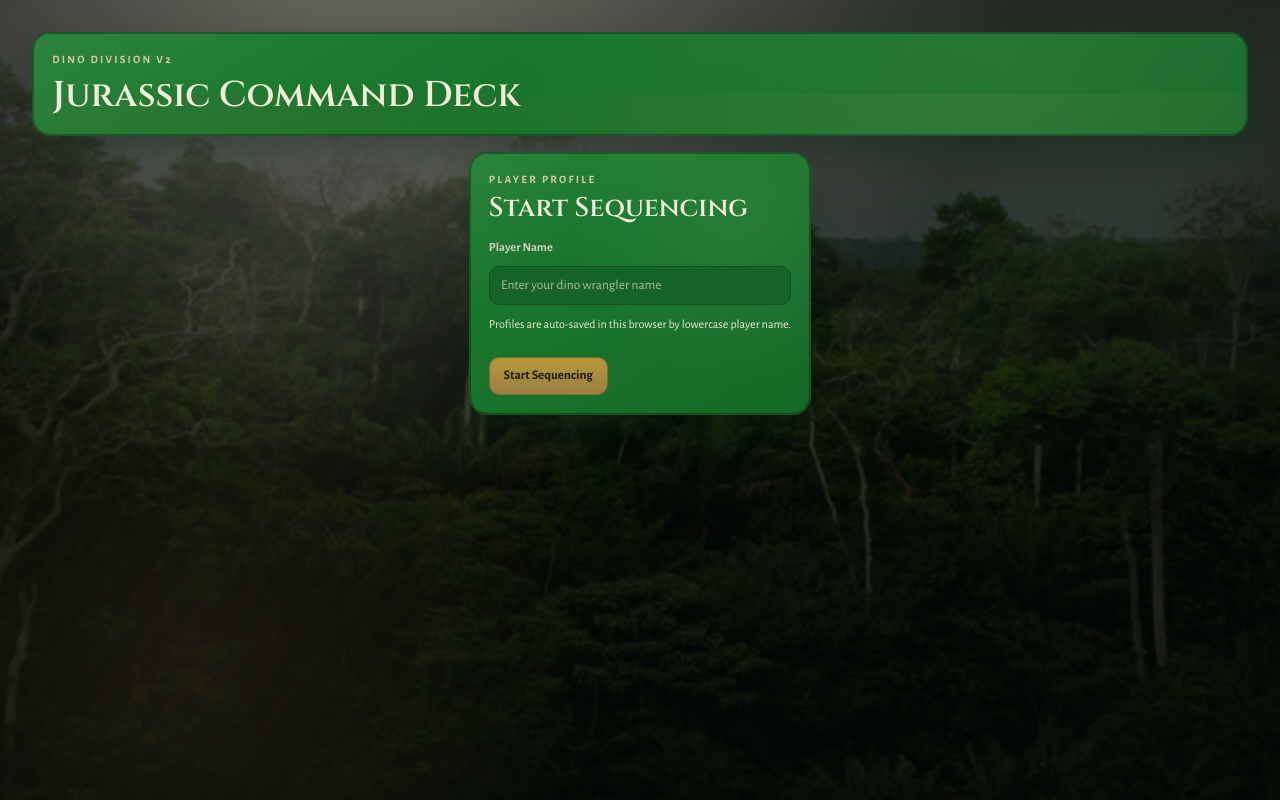
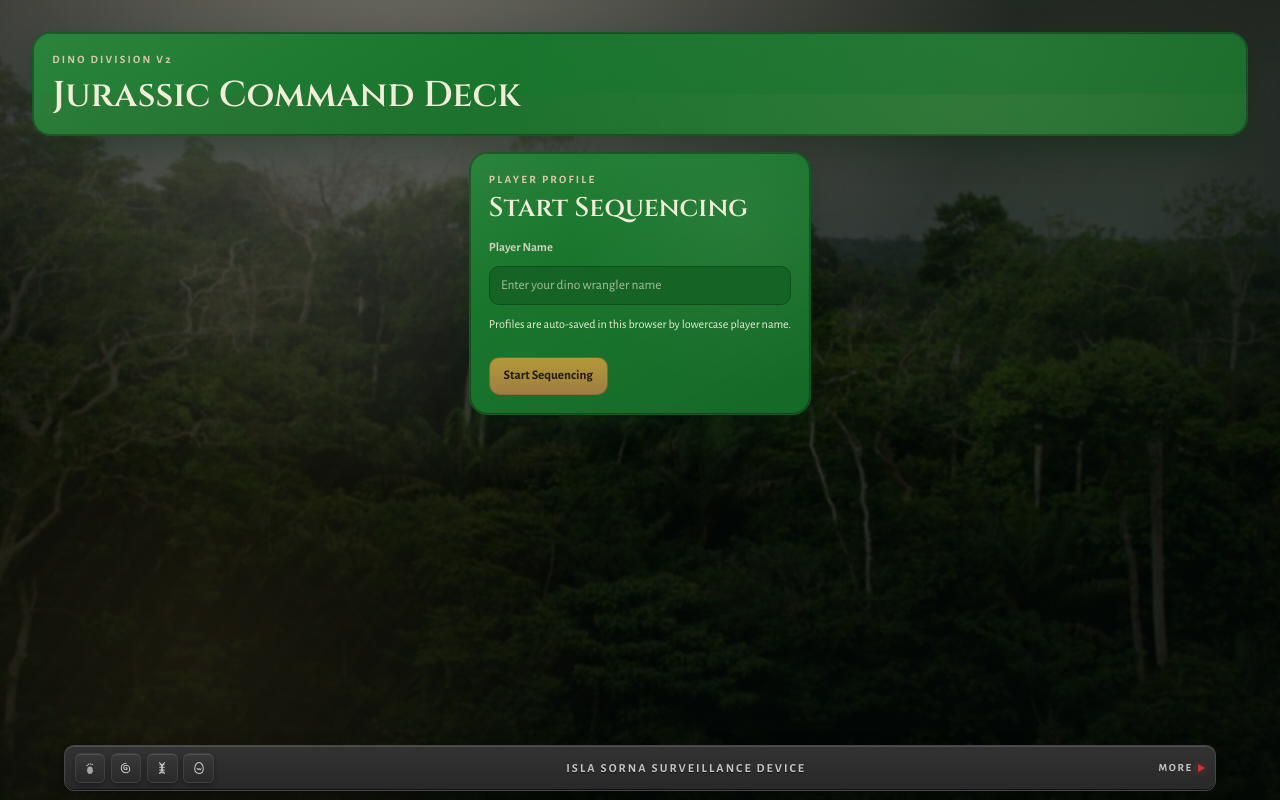
Before and after one commit to seezatnap/division-challenge, a Next.js app: page / in a window 1280 px wide. Built offline with nearby package versions, Linux system fonts and the light colour scheme.

Commit message:
feat(ui): (#6) Build a persistent bottom toolbar component
Co-Authored-By: seezatnap <seezatnap@gmail.com>

```diff
--- a/src/app/globals.css
+++ b/src/app/globals.css
@@ -59,6 +59,7 @@
 .jurassic-shell {
   min-height: 100vh;
   padding: 1.25rem;
+  padding-bottom: calc(5.35rem + env(safe-area-inset-bottom));
   position: relative;
   overflow: hidden;
 }
@@ -97,6 +98,127 @@
   z-index: 1;
   display: grid;
   gap: 1rem;
+}
+
+.jp-surveillance-toolbar {
+  position: fixed;
+  left: 50%;
+  bottom: calc(0.55rem + env(safe-area-inset-bottom));
+  transform: translateX(-50%);
+  z-index: 40;
+  width: min(72rem, calc(100vw - 1.2rem));
+  display: grid;
+  grid-template-columns: auto minmax(0, 1fr) auto;
+  align-items: center;
+  gap: clamp(0.45rem, 2vw, 1.1rem);
+  border: 1px solid color-mix(in srgb, var(--jp-toolbar-text) 30%, #111);
+  border-radius: 0.62rem;
+  background:
+    linear-gradient(
+      180deg,
+      color-mix(in srgb, var(--jp-toolbar) 72%, #474747),
+      color-mix(in srgb, var(--jp-toolbar) 94%, #0f0f0f)
+    ),
+    repeating-linear-gradient(
+      115deg,
+      rgba(255, 255, 255, 0.04) 0 5px,
+      rgba(0, 0, 0, 0.1) 5px 10px
+    );
+  box-shadow:
+    0 0.42rem 1rem rgba(7, 7, 7, 0.55),
+    inset 0 1px 0 rgba(255, 255, 255, 0.14),
+    inset 0 -1px 0 rgba(0, 0, 0, 0.55);
+  padding: 0.44rem 0.62rem;
+  backdrop-filter: blur(1.5px);
+}
+
+.jp-surveillance-toolbar-icons {
+  display: inline-flex;
+  align-items: center;
+  gap: 0.36rem;
+}
+
+.jp-surveillance-icon-button {
+  display: grid;
+  place-items: center;
+  width: 1.9rem;
+  height: 1.9rem;
+  border-radius: 0.35rem;
+  border: 1px solid color-mix(in srgb, var(--jp-toolbar-text) 30%, #0a0a0a);
+  background:
+    linear-gradient(
+      180deg,
+      color-mix(in srgb, var(--jp-toolbar) 70%, #5d5d5d),
+      color-mix(in srgb, var(--jp-toolbar) 94%, #141414)
+    );
+  color: color-mix(in srgb, var(--jp-toolbar-text) 88%, #fafafa);
+  box-shadow:
+    inset 0 1px 0 rgba(255, 255, 255, 0.12),
+    0 0.18rem 0.3rem rgba(8, 8, 8, 0.35);
+  cursor: pointer;
+  transition:
+    border-color 160ms ease,
+    color 160ms ease,
+    transform 160ms ease,
+    box-shadow 160ms ease;
+}
+
+.jp-surveillance-icon-button:hover {
+  border-color: color-mix(in srgb, var(--jp-toolbar-text) 54%, #0a0a0a);
+  color: #f5f5f5;
+  transform: translateY(-1px);
+}
+
+.jp-surveillance-icon-button:focus-visible {
+  outline: 2px solid color-mix(in srgb, var(--jp-accent-red) 75%, white);
+  outline-offset: 1px;
+}
+
+.jp-surveillance-icon {
+  width: 1rem;
+  height: 1rem;
+}
+
+.jp-surveillance-toolbar-label {
+  margin: 0;
+  text-align: center;
+  text-transform: uppercase;
+  font-variant: small-caps;
+  letter-spacing: 0.17em;
+  font-size: clamp(0.58rem, 1.4vw, 0.76rem);
+  font-weight: 700;
+  color: color-mix(in srgb, var(--jp-toolbar-text) 92%, #f5f5f5);
+  text-shadow: 0 1px 0 rgba(0, 0, 0, 0.65);
+  white-space: nowrap;
+}
+
+.jp-surveillance-toolbar-more {
+  justify-self: end;
+  display: inline-flex;
+  align-items: center;
+  gap: 0.34rem;
+  text-decoration: none;
+  font-size: 0.68rem;
+  letter-spacing: 0.15em;
+  font-weight: 700;
+  text-transform: uppercase;
+  color: color-mix(in srgb, var(--jp-toolbar-text) 90%, #f5f5f5);
+}
+
+.jp-surveillance-toolbar-more::after {
+  content: "";
+  width: 0;
+  height: 0;
+  border-top: 0.28rem solid transparent;
+  border-bottom: 0.28rem solid transparent;
+  border-left: 0.45rem solid var(--jp-accent-red);
+  filter: drop-shadow(0 0 0.2rem rgba(204, 51, 51, 0.65));
+}
+
+.jp-surveillance-toolbar-more:focus-visible {
+  outline: 2px solid color-mix(in srgb, var(--jp-accent-red) 75%, white);
+  outline-offset: 2px;
+  border-radius: 0.2rem;
 }
 
 .jurassic-panel {
@@ -1750,6 +1872,7 @@
 @media (min-width: 48rem) {
   .jurassic-shell {
     padding: 1.6rem;
+    padding-bottom: calc(5.7rem + env(safe-area-inset-bottom));
   }
 
   .jurassic-panel {
@@ -1762,6 +1885,32 @@
   }
 }
 
+@media (max-width: 45rem) {
+  .jp-surveillance-toolbar {
+    grid-template-columns: 1fr auto;
+    grid-template-areas:
+      "label more"
+      "icons more";
+    row-gap: 0.3rem;
+  }
+
+  .jp-surveillance-toolbar-icons {
+    grid-area: icons;
+  }
+
+  .jp-surveillance-toolbar-label {
+    grid-area: label;
+    text-align: left;
+    letter-spacing: 0.12em;
+    white-space: normal;
+  }
+
+  .jp-surveillance-toolbar-more {
+    grid-area: more;
+    align-self: center;
+  }
+}
+
 @media (min-width: 64rem) {
   .jurassic-shell {
     padding: 2rem;
--- a/src/app/page.tsx
+++ b/src/app/page.tsx
@@ -44,6 +44,7 @@
   type RewardDinosaurDossier,
 } from "@/features/rewards/lib/dino-dossiers";
 import { LiveDivisionWorkspacePanel } from "@/features/workspace-ui/components/live-division-workspace-panel";
+import { SurveillanceToolbar } from "@/features/workspace-ui/components/surveillance-toolbar";
 import {
   normalizePlayerProfileName,
   readPlayerProfileSnapshot,
@@ -1417,6 +1418,7 @@
             </form>
           </section>
         </div>
+        <SurveillanceToolbar />
       </main>
     );
   }
@@ -1628,6 +1630,7 @@
           </div>
         </div>
       </div>
+      <SurveillanceToolbar />
 
       {isHybridLabOpen && modalHost
         ? createPortal(
--- a/src/features/workspace-ui/components/index.ts
+++ b/src/features/workspace-ui/components/index.ts
@@ -9,3 +9,4 @@
 
 export * from "./bus-stop-long-division-renderer";
 export * from "./live-division-workspace-panel";
+export * from "./surveillance-toolbar";
--- /dev/null
+++ b/src/features/workspace-ui/components/surveillance-toolbar.tsx
@@ -0,0 +1,125 @@
+interface ToolbarIconProps {
+  className?: string;
+}
+
+function FootprintIcon({ className }: ToolbarIconProps) {
+  return (
+    <svg aria-hidden="true" className={className} viewBox="0 0 24 24">
+      <ellipse cx="12" cy="15.4" rx="4.3" ry="5.7" fill="currentColor" opacity="0.78" />
+      <circle cx="7.6" cy="8.4" r="1.1" fill="currentColor" />
+      <circle cx="9.8" cy="6.4" r="1.05" fill="currentColor" />
+      <circle cx="12.6" cy="5.8" r="1" fill="currentColor" />
+      <circle cx="15.2" cy="6.6" r="1.1" fill="currentColor" />
+    </svg>
+  );
+}
+
+function FossilIcon({ className }: ToolbarIconProps) {
+  return (
+    <svg
+      aria-hidden="true"
+      className={className}
+      fill="none"
+      stroke="currentColor"
+      strokeLinecap="round"
+      strokeLinejoin="round"
+      strokeWidth="1.55"
+      viewBox="0 0 24 24"
+    >
+      <path d="M12 4.9a7.1 7.1 0 1 0 0 14.2 5.6 5.6 0 1 0 0-11.2 3.35 3.35 0 1 0 0 6.7 1.7 1.7 0 1 0 0-3.4" />
+      <circle cx="12.2" cy="12.95" fill="currentColor" r="0.7" stroke="none" />
+    </svg>
+  );
+}
+
+function DnaHelixIcon({ className }: ToolbarIconProps) {
+  return (
+    <svg
+      aria-hidden="true"
+      className={className}
+      fill="none"
+      stroke="currentColor"
+      strokeLinecap="round"
+      strokeLinejoin="round"
+      strokeWidth="1.55"
+      viewBox="0 0 24 24"
+    >
+      <path d="M8.2 4c5 3.2 5 12.8 0 16" />
+      <path d="M15.8 4c-5 3.2-5 12.8 0 16" />
+      <path d="M8.9 7h6.2" />
+      <path d="M8.5 11h7" />
+      <path d="M8.5 15h7" />
+      <path d="M8.9 19h6.2" />
+    </svg>
+  );
+}
+
+function EggIcon({ className }: ToolbarIconProps) {
+  return (
+    <svg
+      aria-hidden="true"
+      className={className}
+      fill="none"
+      stroke="currentColor"
+      strokeLinecap="round"
+      strokeLinejoin="round"
+      strokeWidth="1.55"
+      viewBox="0 0 24 24"
+    >
+      <path d="M12 3.8c3.8 0 6.4 4.4 6.4 9.2 0 4.3-2.8 7.2-6.4 7.2S5.6 17.3 5.6 13c0-4.8 2.6-9.2 6.4-9.2Z" />
+      <path d="m9.2 13 1.6 1.35 1.35-1.35 1.65 1.55 1.2-1.2" />
+    </svg>
+  );
+}
+
+const toolbarEquipment = [
+  {
+    id: "footprint",
+    label: "Footprint tracker",
+    Icon: FootprintIcon,
+  },
+  {
+    id: "fossil",
+    label: "Fossil scanner",
+    Icon: FossilIcon,
+  },
+  {
+    id: "dna",
+    label: "DNA analyzer",
+    Icon: DnaHelixIcon,
+  },
+  {
+    id: "egg",
+    label: "Egg monitor",
+    Icon: EggIcon,
+  },
+] as const;
+
+export function SurveillanceToolbar() {
+  return (
+    <footer
+      aria-label="Isla Sorna surveillance toolbar"
+      className="jp-surveillance-toolbar"
+      data-ui-surface="surveillance-toolbar"
+      id="surveillance-device-toolbar"
+    >
+      <div
+        aria-label="Surveillance equipment controls"
+        className="jp-surveillance-toolbar-icons"
+        role="toolbar"
+      >
+        {toolbarEquipment.map(({ id, label, Icon }) => (
+          <button aria-label={label} className="jp-surveillance-icon-button" key={id} type="button">
+            <Icon className="jp-surveillance-icon" />
+          </button>
+        ))}
+      </div>
+
+      <p className="jp-surveillance-toolbar-label">ISLA SORNA SURVEILLANCE DEVICE</p>
+
+      <a className="jp-surveillance-toolbar-more" data-ui-action="toolbar-more" href="#surveillance-device-toolbar">
+        MORE
+      </a>
+    </footer>
+  );
+}
```
Also changed, not shown: 1 other file (tests, documents, lock files or other folders).
